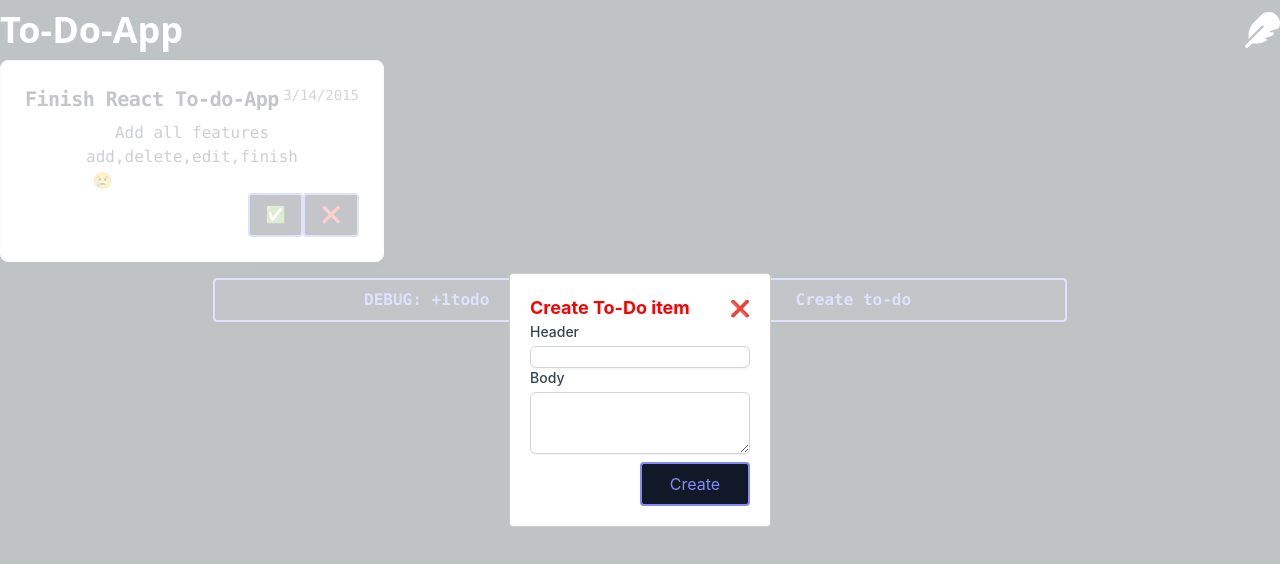
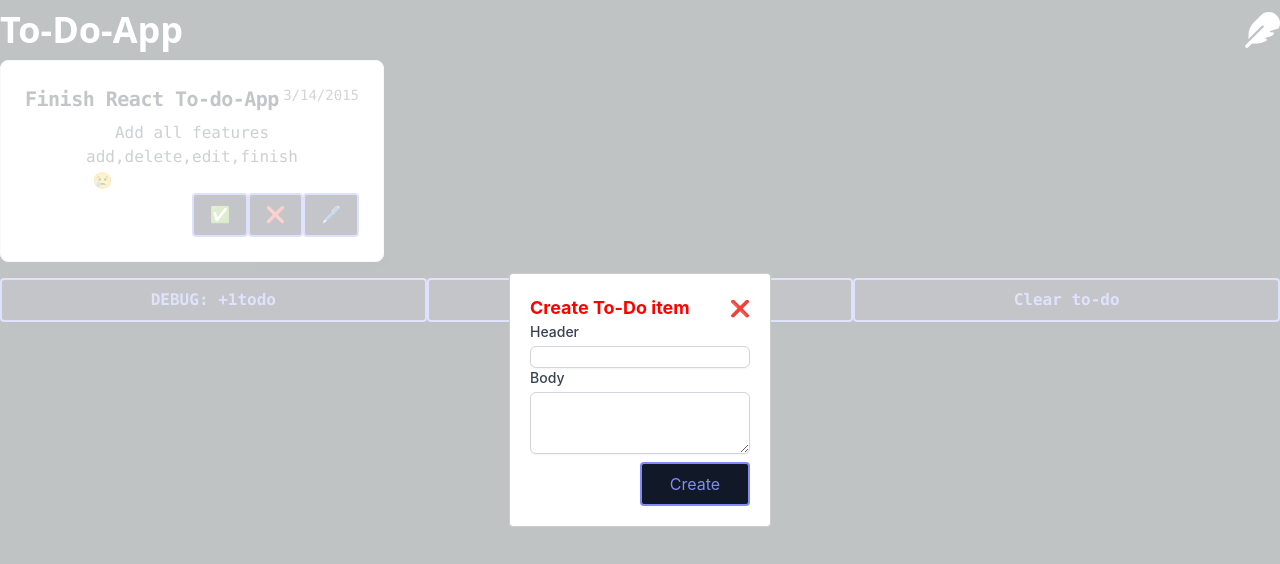
Before and after one commit to LeandroMartinMacato/todo-app-react, a React (Create React App) app: page / in a window 1280 px wide. Both pictures are taken after a click on the button "Create to-do". Shown: the top 564 px of the page. Built offline with nearby package versions, Linux system fonts and the light colour scheme.

Commit message:
feat: clear todo

```diff
--- a/src/components/item.js
+++ b/src/components/item.js
@@ -26,6 +26,7 @@ export default function Item(props) {
                 <div className="text-right">
                     <button onClick={props.completeFunc} className="text-center text-indigo-400 rounded py-2 w-2/12 focus:outline-none bg-gray-900 border-2 border-indigo-400">✅</button>
                     <button onClick={props.deleteFunc} className="text-center text-indigo-400 rounded py-2 w-2/12 focus:outline-none bg-gray-900 border-2 border-indigo-400">❌</button>
+                    <button onClick={props.editFunc} className="text-center text-indigo-400 rounded py-2 w-2/12 focus:outline-none bg-gray-900 border-2 border-indigo-400">🖊️</button>
                 </div>
 			</div>
 
--- a/src/components/todo.js
+++ b/src/components/todo.js
@@ -19,6 +19,7 @@ export default function Todo() {
 	/* --------------------------- STATES & VARIABLES --------------------------- */
 
 	let subtitle;
+	const [modalTitle , setModalTitle] = React.useState("Create To-Do item");
 	const [modalIsOpen, setIsOpen] = React.useState(false);
 	const [formData , setFormData] = React.useState({
 		header: "",
@@ -42,18 +43,23 @@ export default function Todo() {
 			newTodos.push({
 				id:`${todoArray.length + 1}`,
 				isDone: false,
-				head: "Walk the dog",
-				body: "I will be walking the dog tommorow",
+				head: "Debug To-Do Item",
+				body: "Minim ipsum est labore cillum elit pariatur amet deserunt consectetur incididunt sint.",
 				dateCreated: "1/12/2014"
 			})
 			return newTodos;
 		})
 	}
 
+	function openAddTodo(){
+		setModalTitle("Create To-Do item")
+		openModal();
+	}
 
 	function addTodo(formData){
 		console.log("Add Custom Todo");
 		console.log(formData);
+		setModalTitle("Create To-Do item")
 		let date = new Date();
 		let current_date = date.getFullYear() + "-" + date.getMonth() + "-" + date.getDate() + "-" + date.getHours() + ":" + date.getMinutes() + ":" + date.getSeconds();
 		setTodoArray(prevTodos =>{
@@ -86,6 +92,21 @@ export default function Todo() {
 			})
 		})
 
+	}
+
+	function editTodo(id){
+		setModalTitle("Edit To-do")
+		console.log("Editing Todo");
+		openModal();
+		setFormData(selectedTodoData => {
+			return {
+				...selectedTodoData
+			}
+		})
+	}
+
+	function clearTodo(){
+		setTodoArray([]);
 	}
 
 	//Modals
@@ -121,7 +142,7 @@ export default function Todo() {
 	/* ---------------------------- ELEMENT RENDERING --------------------------- */
 	const todoElements = todoArray.map(todo => {
 		const {id , head , body , dateCreated ,isDone} = todo
-		return (<Item key={id} isDone={isDone} head={head} body={body} date={dateCreated} completeFunc={() => completeTodo(todo.id)} deleteFunc={() => deleteTodo(todo.id)}/>)
+		return (<Item key={id} isDone={isDone} head={head} body={body} date={dateCreated} completeFunc={() => completeTodo(todo.id)} deleteFunc={() => deleteTodo(todo.id)} editFunc={() => editTodo(todo.id)} />)
 	})
 
 	/* -------------------------------- COMPONENT ------------------------------- */
@@ -131,8 +152,8 @@ export default function Todo() {
             {todoElements}
 			{/* -------------------------------            ------------------------------- */}
 			<button onClick={testAddTodo} className="text-center text-indigo-400 font-bold rounded my-4 py-2 w-4/12 focus:outline-none bg-gray-900 border-2 border-indigo-400">DEBUG: +1todo</button>
-
-		<button onClick={openModal} className="text-center text-indigo-400 font-bold rounded my-4 py-2 w-4/12 focus:outline-none bg-gray-900 border-2 border-indigo-400">Create to-do</button>
+			<button onClick={openAddTodo} className="text-center text-indigo-400 font-bold rounded my-4 py-2 w-4/12 focus:outline-none bg-gray-900 border-2 border-indigo-400">Create to-do</button>
+			<button onClick={clearTodo} className="text-center text-indigo-400 font-bold rounded my-4 py-2 w-4/12 focus:outline-none bg-gray-900 border-2 border-indigo-400">Clear to-do</button>
 			<Modal
 				isOpen={modalIsOpen}
 				onAfterOpen={afterOpenModal}
@@ -141,7 +162,7 @@ export default function Todo() {
 				contentLabel="Example Modal"
 			>
 				<div className="flex justify-between">
-					<h2 className="text-lg font-bold" ref={(_subtitle) => (subtitle = _subtitle)}>Create To-Do item</h2>
+					<h2 className="text-lg font-bold" ref={(_subtitle) => (subtitle = _subtitle)}>{modalTitle}</h2>
 					<button onClick={closeModal}>❌</button>
 				</div>
 				<form onSubmit={handleSubmit}>
```
